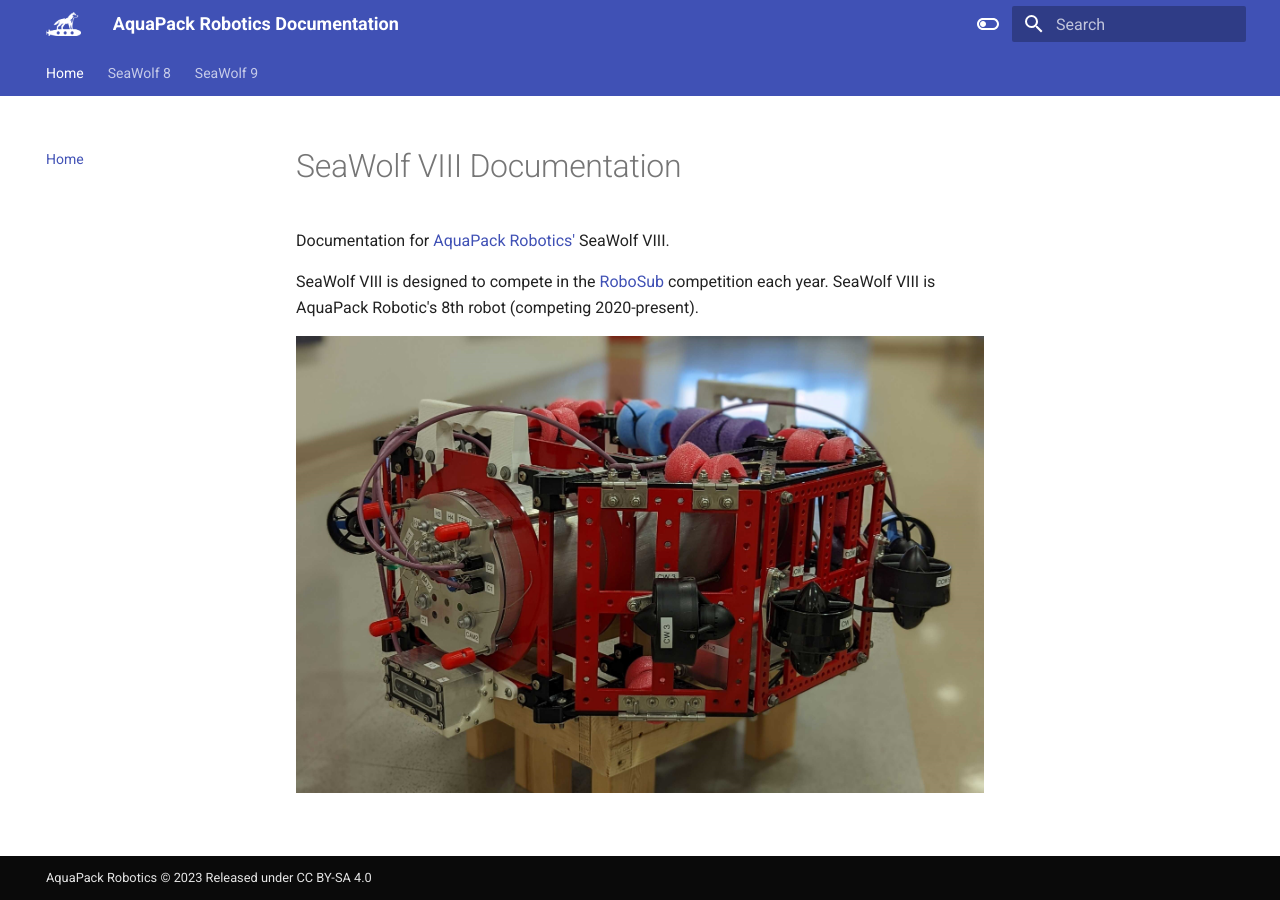
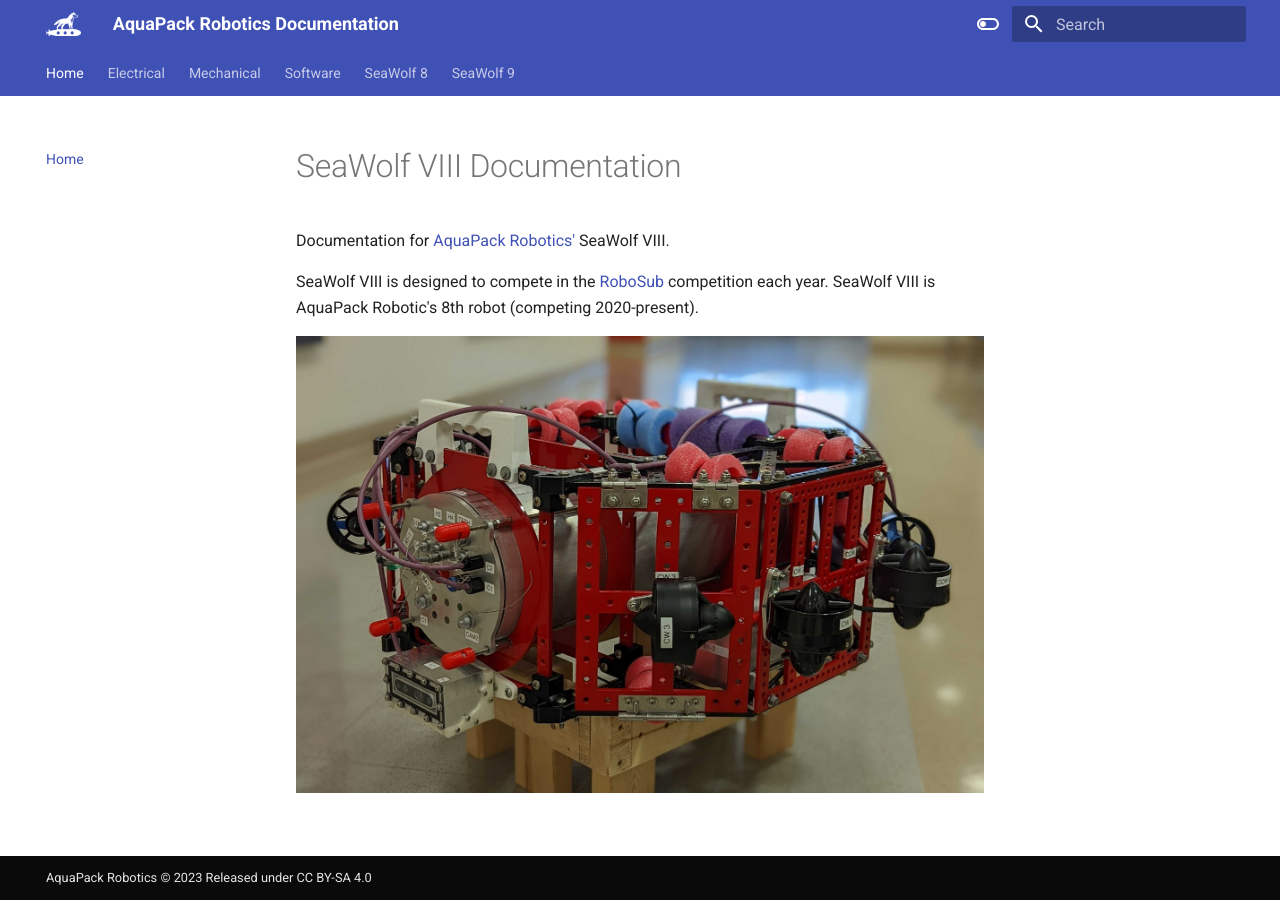
Before and after one commit to ncsurobotics/Documentation, an MkDocs documentation site: the page built from docs/index.md, in a window 1280 px wide. Built offline with MkDocs 1.6.1 and Material for MkDocs 9.7.7, drawn with Linux system fonts in a browser that asks for light colours; some of the changed lines change nothing that is shown.

Commit message:
Set up working mkdocs site, not published

```diff
--- a/mkdocs.yml
+++ b/mkdocs.yml
@@ -29,23 +29,23 @@
 copyright: AquaPack Robotics &copy; 2023 Released under <a id="footer-link" href="https://creativecommons.org/licenses/by-sa/4.0/">CC BY-SA 4.0</a>
 nav:
   - Home: index.md
-#  - Electrical:
-#    - Standards: electrical/standards.md
-#    - Software Tools:
-#      - Overview: electrical/software/overview.md
-#      - KiCad User Guide: electrical/software/kicad.md
+  - Electrical:
+    - Standards: electrical/standards.md
+    - Software Tools:
+      - Overview: electrical/software/overview.md
+      - KiCad User Guide: electrical/software/kicad.md
 #      # TODO: User guides for KiCad, LTSpice, PSpice TI, Git. Spice sim guides need to include importing TI and non TI parts.
 #      # TODO: User guides for CCS, Arduino for MSP430 with MB3hel fork of Energia
-#    - Embedded Programming:
-#      - Style Guide: electrical/embedded/styleguide.md
-#    - Connectors:
-#      - Crimped Connectors: electrical/connectors/crimping.md
-#      - Soldered Connectors: electrical/connectors/soldering.md
-#      - Fischers: electrical/connectors/fischers.md
-#      - Waterproof Splicing: electrical/connectors/waterproof_splice.md
-#  - Mechanical:
-#    - Overview: mechanical/overview.md
-#  - Software:
-#    - Overview: software/overview.md
+    - Embedded Programming:
+      - Style Guide: electrical/embedded/styleguide.md
+    - Connectors:
+      - Crimped Connectors: electrical/connectors/crimping.md
+      - Soldered Connectors: electrical/connectors/soldering.md
+      - Fischers: electrical/connectors/fischers.md
+      - Waterproof Splicing: electrical/connectors/waterproof_splice.md
+  - Mechanical:
+    - Overview: mechanical/overview.md
+  - Software:
+    - Overview: software/overview.md
   - SeaWolf 8: https://ncsurobotics.github.io/SW8-Documentation/
   - SeaWolf 9: https://ncsurobotics.github.io/SW9-Documentation/
```
